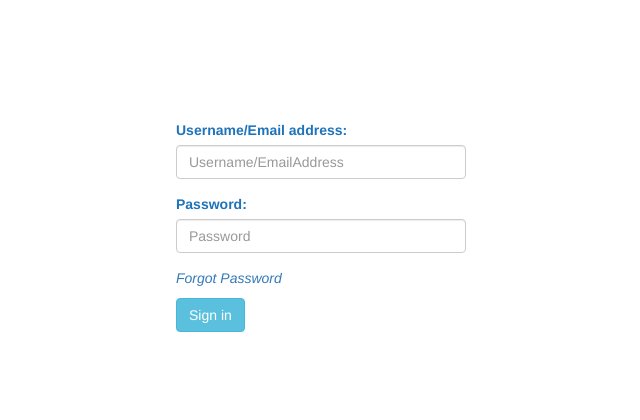
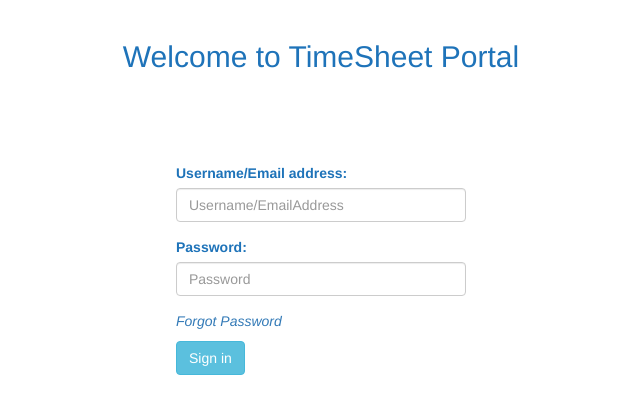
Before and after one commit to lokeshreddy007/Task-Report, a CodeIgniter app: page /task/ in a window 1280 px wide. Shown: the top 420 px of the page, without its empty margins (319-959 px from the left). Run offline with CodeIgniter, Linux system fonts and the light colour scheme; some libraries are stand-ins or nearby versions.

Commit message:
login page updated

```diff
--- a/application/views/welcome_message.php
+++ b/application/views/welcome_message.php
@@ -50,7 +50,7 @@ body {
 </head>
     <body>
         <div id="header">
-            <h2><center></font></center></h2>
+            <h2><center>Welcome to TimeSheet Portal</font></center></h2>
         </div>
         <div id="body">
             <div id="container"><br>
```
